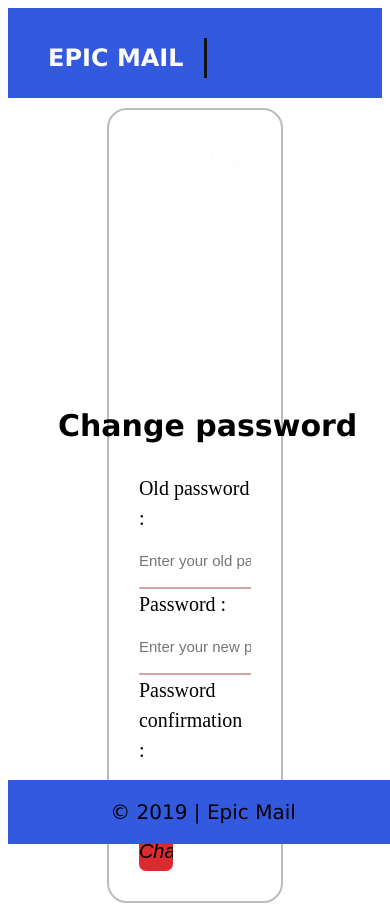
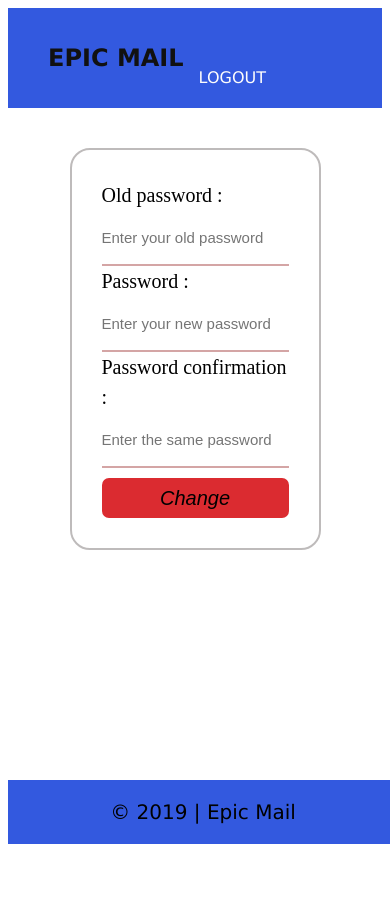
Before and after one commit to alainburindi/Epic_Mail, a plain HTML site: page UI/html/passwordreset.html in a window 390 px wide. After the commit the page ends 844 px from the top, so only its background shows below. Drawn offline with Linux system fonts and the light colour scheme.

Commit message:
make the design responsive

```diff
--- a/UI/css/passwordreset.css
+++ b/UI/css/passwordreset.css
@@ -111,7 +111,7 @@ form p {
 /* footer */
 
 footer {
-    position: absolute;
+    position: fixed;
     bottom: 0;
     width: calc(100% - 80px);
     margin-top: 20px;
@@ -126,3 +126,83 @@ footer p {
     font-family: Verdana, Geneva, Tahoma, sans-serif;
     font-size: 20px;
 }
+@media only screen and (max-width: 1000px) {
+    *{
+        text-decoration: none;
+    }
+
+    main h3 {
+        font-family: Verdana, Geneva, Tahoma, sans-serif;
+        font-size: 30px;
+        display: none;
+
+    }
+
+    form {
+        margin-bottom: 80px;
+        overflow: hidden;
+        width: 50%;
+        border: 2px solid rgb(190, 187, 187);
+        border-radius: 20px;
+    }
+    form label {
+        width: 100%;
+        line-height: 30px;
+        font-size: 20px;
+    }
+
+    form input {
+        font-size: 15px;
+        height: 40px;
+        border: none;
+        width: 100%;
+        padding: 7px 0;
+        border-bottom: 2px solid rgb(212, 165, 165);
+    }
+
+    form input[type = "submit"] {
+        border: none;
+        border-radius: 7px;
+        margin-top: 10px;
+        width: 100%;
+        background-color: #DB2B30;
+        font-size: 20px;
+        font-style: italic;
+    }
+
+    header{
+        width: 100%;
+        height: 70px;
+    }
+
+
+    header .header-brand{
+       font-family: Verdana, Geneva, Tahoma, sans-serif;
+       font-size: 24px;
+       color: #111;
+       text-transform: uppercase;
+       display: block;
+       text-align: center;
+       border: none;
+    }
+
+    header nav ul {
+        margin-top: -60px;
+        width: fit-content;
+    }
+
+    header nav ul li {
+        display: inline-block;
+        list-style: none;
+    }
+
+    header nav ul li a {
+        font-family: Verdana, Geneva, Tahoma, sans-serif;
+       font-size: 16px;
+       text-transform: uppercase;
+    }
+
+    header .header-cases {
+        display: none;
+    }
+}
```
